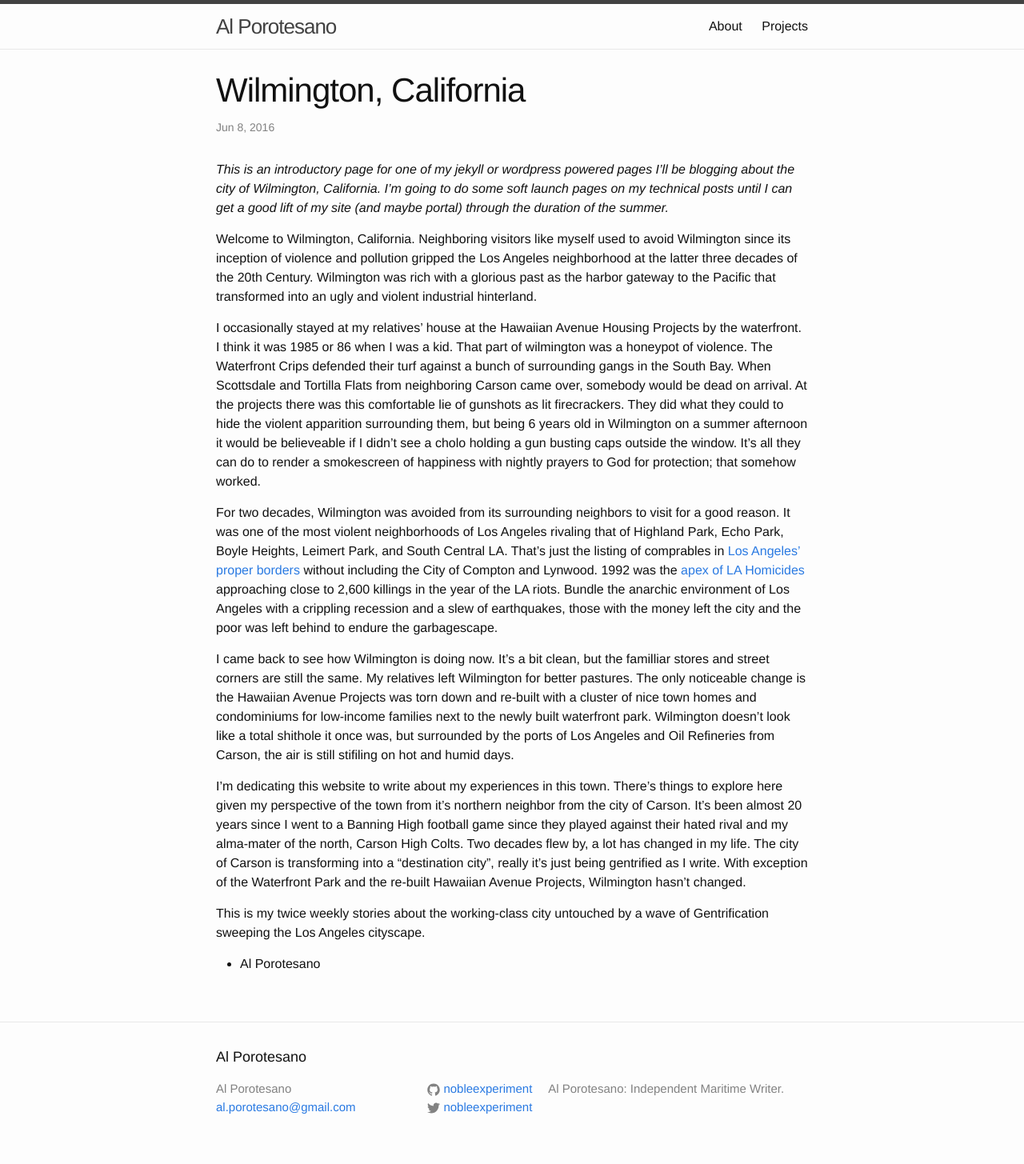
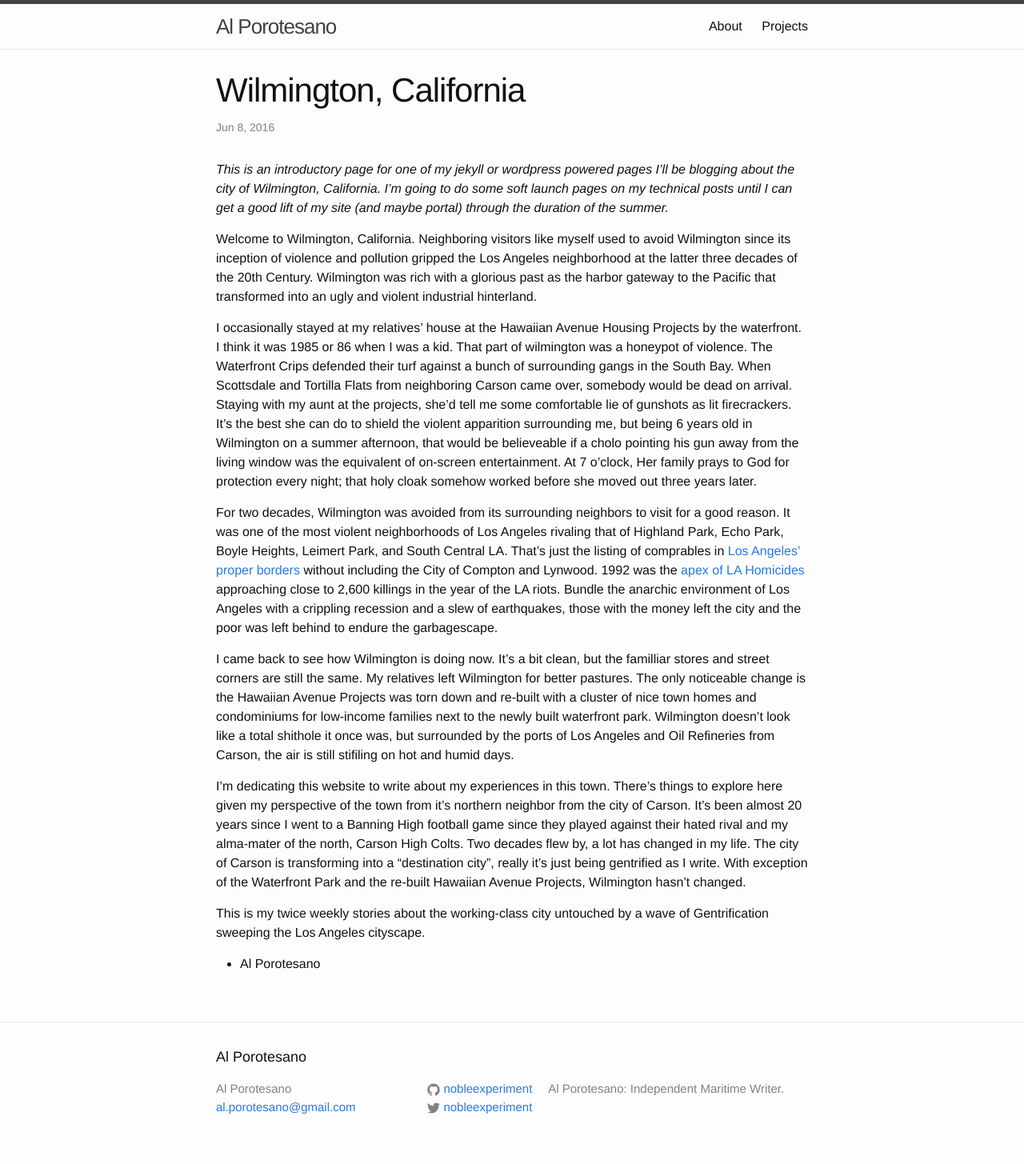
Before and after one commit to nobleexperiment/nobleexperiment.github.io, a Jekyll site: the page built from _posts/2016-06-08-wilmington-california.markdown, in a window 1280 px wide. Shown: the whole page at 80% size. Built offline with Jekyll 4.4.1, drawn with Linux system fonts in a browser that asks for light colours.

Commit message:
Update 2016-06-08-wilmington-california.markdown

```diff
--- a/_posts/2016-06-08-wilmington-california.markdown
+++ b/_posts/2016-06-08-wilmington-california.markdown
@@ -8,7 +8,7 @@ categories: soft update
 
 Welcome to Wilmington, California. Neighboring visitors like myself used to avoid Wilmington since its inception of violence and pollution  gripped the Los Angeles neighborhood at the latter three decades of the 20th Century. Wilmington was rich with a glorious past as the harbor gateway to the Pacific that transformed into an ugly and violent industrial hinterland.
 
-I occasionally stayed at my relatives' house at the Hawaiian Avenue Housing Projects by the waterfront. I think it was 1985 or 86 when I was a kid. That part of wilmington was a honeypot of violence. The Waterfront Crips defended their turf against a bunch of surrounding gangs in the South Bay. When Scottsdale and Tortilla Flats from neighboring Carson came over, somebody would be dead on arrival. At the projects there was this comfortable lie of gunshots as lit firecrackers. They did what they could to hide the violent apparition surrounding them, but being 6 years old in Wilmington on a summer afternoon it would be believeable if I didn't see a cholo holding a gun busting caps outside the window. It's all they can do to render a smokescreen of happiness with nightly prayers to God for protection; that somehow worked.
+I occasionally stayed at my relatives' house at the Hawaiian Avenue Housing Projects by the waterfront. I think it was 1985 or 86 when I was a kid. That part of wilmington was a honeypot of violence. The Waterfront Crips defended their turf against a bunch of surrounding gangs in the South Bay. When Scottsdale and Tortilla Flats from neighboring Carson came over, somebody would be dead on arrival. Staying with my aunt at the projects, she'd tell me some comfortable lie of gunshots as lit firecrackers. It's the best she can do to shield the violent apparition surrounding me, but being 6 years old in Wilmington on a summer afternoon, that would be believeable if a cholo pointing his gun away from the living window was the equivalent of on-screen entertainment. At 7 o'clock, Her family prays to God for protection every night; that holy cloak somehow worked before she moved out three years later.
 
 For two decades, Wilmington was avoided from its surrounding neighbors to visit for a good reason. It was one of the most violent neighborhoods of Los Angeles rivaling that of Highland Park, Echo Park, Boyle Heights, Leimert Park, and South Central LA. That's just the listing of comprables in [Los Angeles' proper borders](https://data.lacity.org/A-Safe-City/Los-Angeles-Homicide-Heat-Map-2014/uahr-pi5p) without including the City of Compton and Lynwood. 1992 was the [apex of LA Homicides](http://articles.latimes.com/1993-01-05/local/me-819_1_los-angeles-county) approaching close to 2,600 killings in the year of the LA riots. Bundle the anarchic environment of Los Angeles with a crippling recession and a slew of earthquakes, those with the money left the city and the poor was left behind to endure the garbagescape.
 
```
